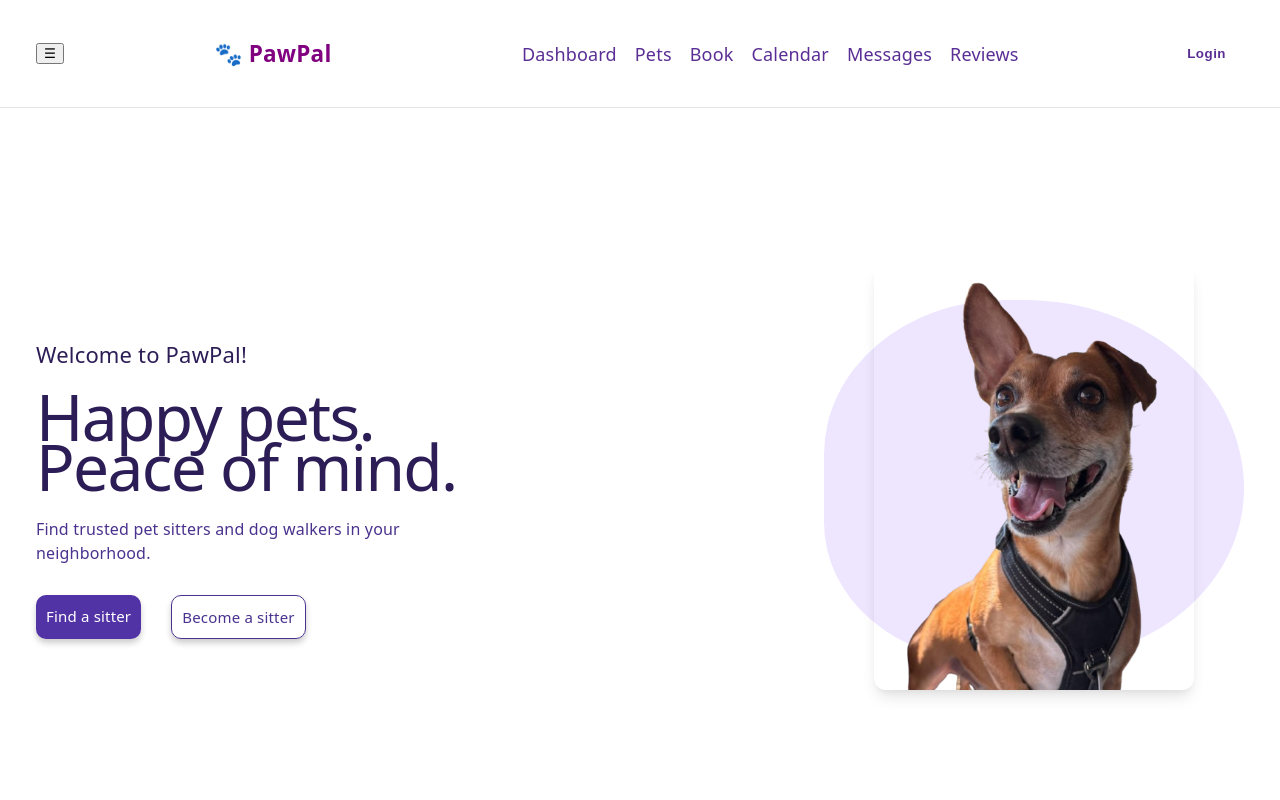
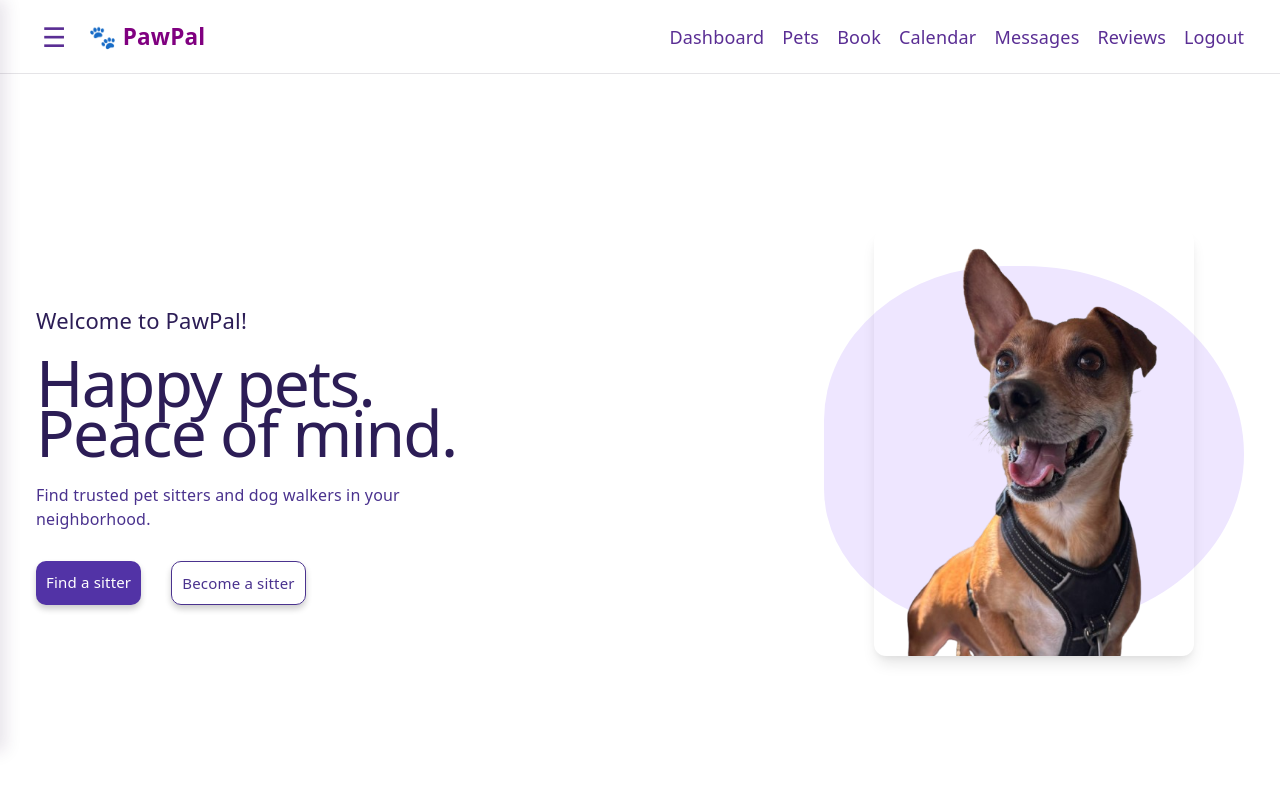
Before and after one commit to CharlesW1117/Capstone-Project-Paw-Pal, a React (Vite) app in the folder pawpal-frontend/: page /homepage in a window 1280 px wide. Shown: the top 800 px of the page. Built offline with nearby package versions, Linux system fonts and the light colour scheme; no server answers; sample sign-in values are in the browser's storage.

Commit message:
fixed navbar bugs, added logout functionality

```diff
--- a/pawpal-frontend/src/App.jsx
+++ b/pawpal-frontend/src/App.jsx
@@ -1,13 +1,13 @@
-import { useState } from "react";
 import {
   BrowserRouter as Router,
   Routes,
   Route,
   Navigate,
 } from "react-router-dom";
+
 import Navbar from "./components/Navbar";
-import Sidebar from "./components/Sidebar";
 import ProtectedRoute from "./components/ProtectedRoute";
+
 import Login from "./pages/LoginPage";
 import Register from "./pages/RegisterPage";
 import Dashboard from "./pages/Dashboard";
@@ -19,18 +19,14 @@ import Reviews from "./pages/Reviews";
 import HomePage from "./pages/HomePage";
 
 function App() {
-  const [sidebarOpen, setSidebarOpen] = useState(false);
-  const toggleSidebar = () => setSidebarOpen(!sidebarOpen);
-
   return (
     <Router>
-      <Navbar onToggleSidebar={toggleSidebar} />
-      <Sidebar isOpen={sidebarOpen} />
+      <Navbar />
 
       <Routes>
-        <Route path="/" element={<Navigate to="/homepage" />} />
+        <Route path="/" element={<Navigate to="/homepage" replace />} />
+
         <Route path="/homepage" element={<HomePage />} />
-
         <Route path="/login" element={<Login />} />
         <Route path="/register" element={<Register />} />
 
@@ -79,7 +75,16 @@ function App() {
           }
         />
 
-        <Route path="/reviews" element={<Reviews />} />
+        <Route
+          path="/reviews"
+          element={
+            <ProtectedRoute>
+              <Reviews />
+            </ProtectedRoute>
+          }
+        />
+
+        <Route path="*" element={<Navigate to="/homepage" replace />} />
       </Routes>
     </Router>
   );
--- a/pawpal-frontend/src/components/Navbar.css
+++ b/pawpal-frontend/src/components/Navbar.css
@@ -1,88 +1,92 @@
-/* 🌟 Navbar Layout */
 .navbar {
   display: flex;
   align-items: center;
   justify-content: space-between;
+  width: 100%;
+  box-sizing: border-box;
   background-color: var(--color-primary);
   color: rgb(90, 46, 148);
   padding: 1rem 2rem;
 }
 
-/* 🔗 Navigation Links */
-.navbar-links {
+.navbar-left {
   display: flex;
+  align-items: center;
+  gap: 0.9rem;
+}
+
+.navbar-right {
+  display: flex;
+  align-items: center;
   gap: 1rem;
 }
 
-.navbar-links a {
+.navbar-logo {
+  color: purple;
+  text-decoration: none;
+  font-size: 1.25rem;
+  font-weight: 600;
+  transition: transform 0.3s ease;
+}
+
+.navbar-logo:hover {
+  transform: scale(1.05);
+}
+
+.menu-toggle {
+  border: none;
+  background: transparent;
+  color: var(--color-secondary);
+  font: inherit;
+  font-size: 1.5rem;
+  cursor: pointer;
+}
+
+.navbar-links {
+  display: flex;
+  align-items: center;
+  gap: 1rem;
+  margin: 0;
+  padding: 0;
+  list-style: none;
+}
+
+.navbar-links li {
+  list-style: none;
+}
+
+.navbar-links a,
+.navbar-auth-link {
+  border: none;
+  background: transparent;
   color: var(--color-secondary);
   text-decoration: none;
+  font: inherit;
   font-weight: 500;
-  transition: transform 0.3s ease, opacity 0.3s ease;
+  cursor: pointer;
+  padding: 0;
+  transition:
+    transform 0.3s ease,
+    opacity 0.3s ease;
 }
 
-/* ✨ Flash animation */
 @keyframes flashText {
-  0%, 100% { opacity: 1; }
-  50% { opacity: 0.3; }
+  0%,
+  100% {
+    opacity: 1;
+  }
+
+  50% {
+    opacity: 0.3;
+  }
 }
 
-/* Apply flashing on hover */
-.navbar-links a:hover {
+.navbar-links a:hover,
+.navbar-auth-link:hover {
   animation: flashText 0.8s infinite;
   transform: scale(1.1);
 }
 
-/* Active link underline */
 .navbar-links a.active {
   border-bottom: 2px solid var(--color-accent);
 }
-
-/* 🚪 Animated Login Button */
-.login-btn {
-  background-color: var(--color-accent);
-  color: var(--color-text);
-  border: none;
-  padding: 0.5rem 1rem;
-  border-radius: 6px;
-  cursor: pointer;
-  font-weight: 600;
-  letter-spacing: 0.5px;
-  position: relative;
-  overflow: hidden;
-  transition: transform 0.3s ease, box-shadow 0.3s ease;
-}
-
-/* 💫 Glow pulse animation */
-@keyframes glowPulse {
-  0%, 100% {
-    box-shadow: 0 0 5px var(--color-accent), 0 0 10px var(--color-accent);
-  }
-  50% {
-    box-shadow: 0 0 15px var(--color-accent), 0 0 25px var(--color-accent);
-  }
-}
-
-/* 🎨 Hover effect */
-.login-btn:hover {
-  animation: glowPulse 1.2s infinite;
-  transform: translateY(-2px);
-}
-
-/* 📋 List Reset */
-li {
-  list-style: none;
-}
-
-/* 🐾 PawPal Logo */
-.navbar-logo {
-  text-decoration: none;
-  font-weight: 600;
-  font-size: 1.25rem;
-  color: purple;
-  transition: transform 0.3s ease;
-}
-
-.navbar-logo:hover {
-  transform: scale(1.1);
-}
--- a/pawpal-frontend/src/components/Navbar.jsx
+++ b/pawpal-frontend/src/components/Navbar.jsx
@@ -1,19 +1,28 @@
-import { useState, useEffect, useRef } from "react";
-import { NavLink } from "react-router-dom";
+import { useEffect, useRef, useState } from "react";
+import { NavLink, useNavigate } from "react-router-dom";
 import Sidebar from "./Sidebar";
+import { getCurrentSession, logoutUser } from "../services/authServices.js";
 import "./Navbar.css";
 
 function Navbar() {
   const [isSidebarOpen, setIsSidebarOpen] = useState(false);
   const sidebarRef = useRef(null);
+  const navigate = useNavigate();
 
-  const handleToggleSidebar = () => {
-    setIsSidebarOpen(!isSidebarOpen);
-  };
+  const session = getCurrentSession();
 
-  // ✅ Close sidebar when clicking outside
+  function handleToggleSidebar() {
+    setIsSidebarOpen((current) => !current);
+  }
+
+  function handleLogout() {
+    logoutUser();
+    setIsSidebarOpen(false);
+    navigate("/login");
+  }
+
   useEffect(() => {
-    const handleClickOutside = (event) => {
+    function handleClickOutside(event) {
       if (
         sidebarRef.current &&
         !sidebarRef.current.contains(event.target) &&
@@ -21,12 +30,10 @@ function Navbar() {
       ) {
         setIsSidebarOpen(false);
       }
-    };
+    }
 
     if (isSidebarOpen) {
       document.addEventListener("mousedown", handleClickOutside);
-    } else {
-      document.removeEventListener("mousedown", handleClickOutside);
     }
 
     return () => {
@@ -35,41 +42,82 @@ function Navbar() {
   }, [isSidebarOpen]);
 
   return (
+    <>
       <nav className="navbar">
-      <button className="menu-toggle" onClick={handleToggleSidebar}>
+        <div className="navbar-left">
+          {session && (
+            <button
+              type="button"
+              className="menu-toggle"
+              onClick={handleToggleSidebar}
+              aria-label="Open sidebar"
+            >
               ☰
             </button>
+          )}
 
           <NavLink to="/homepage" className="navbar-logo">
             🐾 PawPal
           </NavLink>
+        </div>
 
+        <div className="navbar-right">
+          {session ? (
+            <>
               <ul className="navbar-links">
                 <li>
                   <NavLink to="/dashboard">Dashboard</NavLink>
                 </li>
+
                 <li>
                   <NavLink to="/pets">Pets</NavLink>
                 </li>
+
                 <li>
                   <NavLink to="/book">Book</NavLink>
                 </li>
+
                 <li>
                   <NavLink to="/calendar">Calendar</NavLink>
                 </li>
+
                 <li>
                   <NavLink to="/messages">Messages</NavLink>
                 </li>
+
                 <li>
                   <NavLink to="/reviews">Reviews</NavLink>
                 </li>
               </ul>
 
-      <button className="login-btn">Login</button>
+              <button
+                type="button"
+                className="navbar-auth-link"
+                onClick={handleLogout}
+              >
+                Logout
+              </button>
+            </>
+          ) : (
+            <ul className="navbar-links">
+              <li>
+                <NavLink to="/login">Log In</NavLink>
+              </li>
 
-      {/* 👇 Pass ref to Sidebar */}
-      <Sidebar isOpen={isSidebarOpen} sidebarRef={sidebarRef} />
+              <li>
+                <NavLink to="/register">Register</NavLink>
+              </li>
+            </ul>
+          )}
+        </div>
       </nav>
+
+      <Sidebar
+        isOpen={isSidebarOpen}
+        sidebarRef={sidebarRef}
+        onClose={() => setIsSidebarOpen(false)}
+      />
+    </>
   );
 }
 
--- a/pawpal-frontend/src/components/Sidebar.css
+++ b/pawpal-frontend/src/components/Sidebar.css
@@ -1,14 +1,20 @@
 .sidebar {
   position: fixed;
-  top: 60px; /* height of navbar */
+  top: 85px;
   left: 0;
-  width: 220px;
-  height: calc(100vh - 60px);
-  background-color: var(--color-secondary);
-  border-right: 1px solid #ddd;
+
+  width: 280px;
+  height: calc(100vh - 85px);
+
+  background-color: #f8efff;
+  border-right: 1px solid #d9b9f5;
+  box-shadow: 5px 0 16px rgba(49, 20, 75, 0.12);
+
   transform: translateX(-100%);
   transition: transform 0.3s ease-in-out;
-  z-index: 1000;
+
+  overflow-y: auto;
+  z-index: 2000;
 }
 
 .sidebar.open {
@@ -17,18 +23,35 @@
 
 .sidebar ul {
   list-style: none;
-  padding: 1rem;
+  margin: 0;
+  padding: 1.5rem 1rem;
+}
+
+.sidebar li {
+  margin-bottom: 0.5rem;
 }
 
 .sidebar a {
   display: block;
-  padding: 0.75rem;
-  color: var(--color-text);
+  padding: 0.85rem 1rem;
+
+  color: #655d6e;
   text-decoration: none;
-  border-radius: 4px;
+  font-size: 1.05rem;
+  font-weight: 500;
+
+  border-radius: 10px;
+  transition:
+    background-color 0.2s ease,
+    color 0.2s ease;
+}
+
+.sidebar a:hover {
+  background-color: #ead9fa;
+  color: #6420a5;
 }
 
 .sidebar a.active {
-  background-color: var(--color-primary);
-  color: var(--color-secondary);
+  background-color: #7b2cbf;
+  color: #ffffff;
 }
--- a/pawpal-frontend/src/components/Sidebar.jsx
+++ b/pawpal-frontend/src/components/Sidebar.jsx
@@ -1,27 +1,50 @@
 import { NavLink } from "react-router-dom";
 import "./Sidebar.css";
 
-function Sidebar({ isOpen, sidebarRef }) {
+function Sidebar({ isOpen, sidebarRef, onClose }) {
+  function handleLinkClick() {
+    if (onClose) {
+      onClose();
+    }
+  }
+
   return (
     <aside ref={sidebarRef} className={`sidebar ${isOpen ? "open" : ""}`}>
       <ul>
         <li>
-          <NavLink to="/dashboard">Dashboard</NavLink>
+          <NavLink to="/dashboard" onClick={handleLinkClick}>
+            Dashboard
+          </NavLink>
         </li>
+
         <li>
-          <NavLink to="/pets">Pets</NavLink>
+          <NavLink to="/pets" onClick={handleLinkClick}>
+            Pets
+          </NavLink>
         </li>
+
         <li>
-          <NavLink to="/book">Book</NavLink>
+          <NavLink to="/book" onClick={handleLinkClick}>
+            Book
+          </NavLink>
         </li>
+
         <li>
-          <NavLink to="/calendar">Calendar</NavLink>
+          <NavLink to="/calendar" onClick={handleLinkClick}>
+            Calendar
+          </NavLink>
         </li>
+
         <li>
-          <NavLink to="/messages">Messages</NavLink>
+          <NavLink to="/messages" onClick={handleLinkClick}>
+            Messages
+          </NavLink>
         </li>
+
         <li>
-          <NavLink to="/reviews">Reviews</NavLink>
+          <NavLink to="/reviews" onClick={handleLinkClick}>
+            Reviews
+          </NavLink>
         </li>
       </ul>
     </aside>
--- a/pawpal-frontend/src/services/authServices.js
+++ b/pawpal-frontend/src/services/authServices.js
@@ -17,7 +17,7 @@ export function getCurrentSession() {
     const currentTime = Date.now() / 1000;
 
     if (decoded.exp && decoded.exp < currentTime) {
-      localStorage.removeItem("token");
+      logoutUser();
       return null;
     }
 
@@ -27,9 +27,18 @@ export function getCurrentSession() {
       role: decoded.role,
     };
   } catch {
-    localStorage.removeItem("token");
+    logoutUser();
     return null;
   }
+}
+
+export function logoutUser() {
+  localStorage.removeItem("token");
+  localStorage.removeItem("user");
+
+  localStorage.removeItem("pawPalToken");
+  localStorage.removeItem("pawPalUser");
+  localStorage.removeItem("pawPalLoggedIn");
 }
 
 export async function registerUser(formData) {
```
Lines whose indentation alone changed are shown as unchanged.
